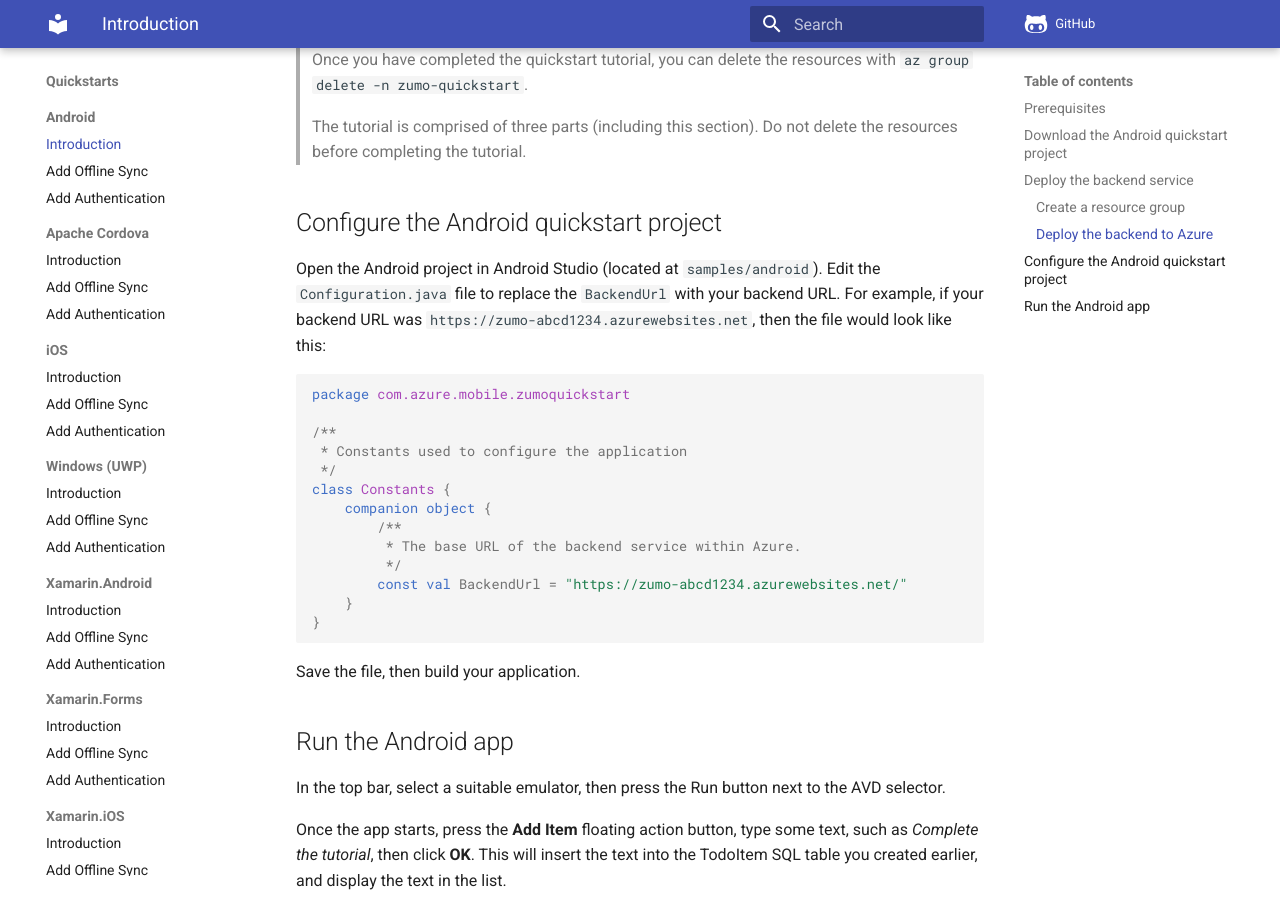
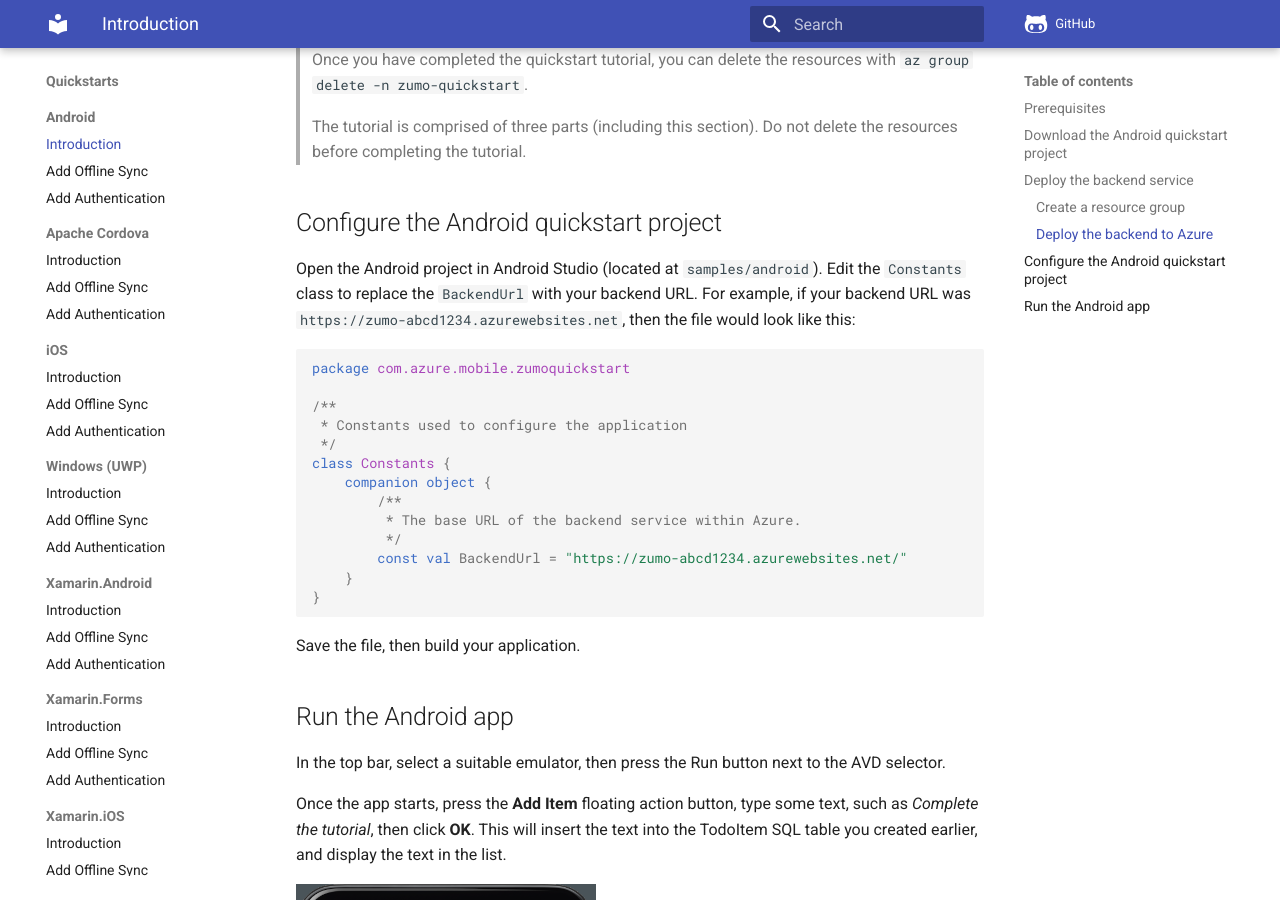
Before and after one commit to Azure/azure-mobile-apps, an MkDocs documentation site: the page built from docs/quickstarts/android/index.md, in a window 1280 px wide and 900 px high, scrolled down 2413 px. Built offline with MkDocs 1.6.1 and Material for MkDocs 9.7.7, drawn with Linux system fonts in a browser that asks for light colours; comment, search, counter and statistics services are not loaded.

Commit message:
Fixed Configuration to Constants in Android QS

````diff
--- a/docs/quickstarts/android/index.md
+++ b/docs/quickstarts/android/index.md
@@ -30,7 +30,7 @@
 
 ## Configure the Android quickstart project
 
-Open the Android project in Android Studio (located at `samples/android`).  Edit the `Configuration.java` file to replace the `BackendUrl` with your backend URL.  For example, if your backend URL was `https://zumo-abcd1234.azurewebsites.net`, then the file would look like this:
+Open the Android project in Android Studio (located at `samples/android`).  Edit the `Constants` class to replace the `BackendUrl` with your backend URL.  For example, if your backend URL was `https://zumo-abcd1234.azurewebsites.net`, then the file would look like this:
 
 ```kotlin
 package com.azure.mobile.zumoquickstart
````
